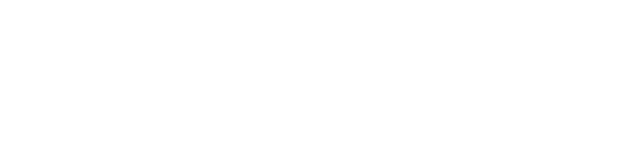
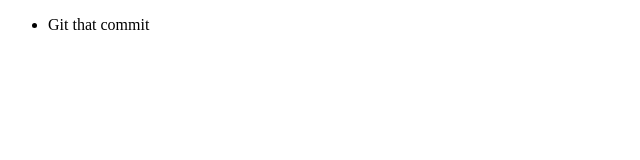
Before and after one commit to Denver-Meadows/Natours, a plain HTML site: page index.html in a window 1280 px wide. Shown: the whole page, without its empty margins (0-640 px from the left). Drawn offline with Linux system fonts and the light colour scheme.

Commit message:
Set HTML template

```diff
--- a/index.html
+++ b/index.html
@@ -8,5 +8,9 @@
 </head>
 <body>
 
+  <ul>
+    <li>Git that commit</li>
+  </ul>
+
 </body>
 </html>
```
